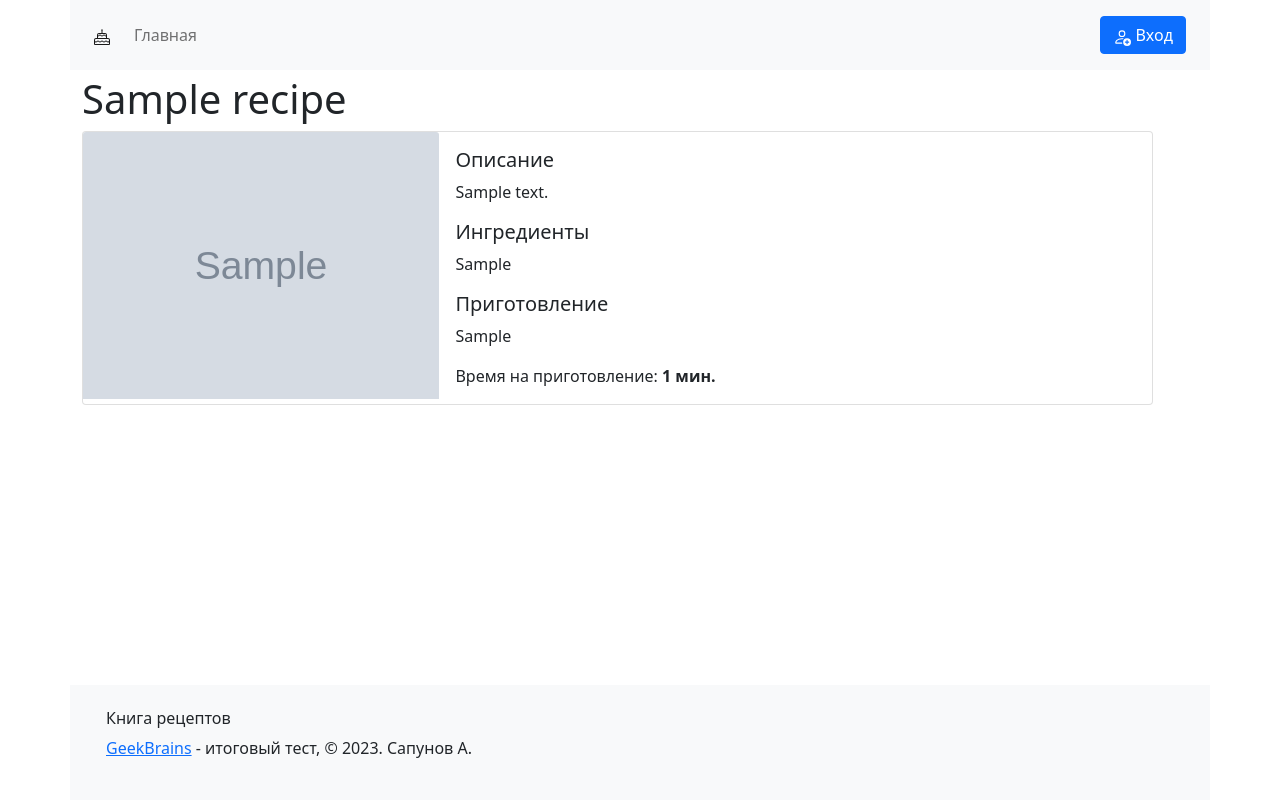
After one commit to jokerjam-s/GB_Recipe, a Django app: page /recipe_view/1 in a window 1280 px wide. The commit adds this page. Run offline with Django 4.2, Linux system fonts and the light colour scheme; tables that the repository leaves empty hold one stand-in row (values such as "Sample post"); grey boxes marked "Sample" are stand-in pictures; some libraries are stand-ins or nearby versions.

Commit message:
view detail ready

```diff
--- a/cuisine/cuisine/urls.py
+++ b/cuisine/cuisine/urls.py
@@ -14,10 +14,12 @@ Including another URLconf
     1. Import the include() function: from django.urls import include, path
     2. Add a URL to urlpatterns:  path('blog/', include('blog.urls'))
 """
+from django.conf import settings
+from django.conf.urls.static import static
 from django.contrib import admin
 from django.urls import path, include
 
 urlpatterns = [
     path("admin/", admin.site.urls),
-    path("", include('recipe.urls'))
-]
+    path("", include('recipe.urls')),
+] + static(settings.MEDIA_URL, document_root=settings.MEDIA_ROOT)
--- a/cuisine/recipe/forms.py
+++ b/cuisine/recipe/forms.py
@@ -25,4 +25,4 @@ class RecipeAdd(forms.Form):
     time_cook = forms.IntegerField(min_value=1, widget=forms.NumberInput(attrs={'class': 'form-control', }))
     categories = forms.ModelMultipleChoiceField(queryset=categories_data, required=True, to_field_name="id",
                                                 widget=forms.CheckboxSelectMultiple())
-    photo = forms.ImageField(widget=forms.ClearableFileInput(attrs={'class': 'form-control'}))
+    photo = forms.ImageField(widget=forms.ClearableFileInput(attrs={'class': 'form-control'},))
--- a/cuisine/recipe/models.py
+++ b/cuisine/recipe/models.py
@@ -8,6 +8,7 @@ class User(AbstractUser):
     """
     Пользователь системы
     """
+
     def __str__(self):
         return self.username
 
@@ -21,7 +22,7 @@ class Recipe(models.Model):
     ingredients = models.TextField(null=True, default=None)
     steps = models.CharField(max_length=500)
     time_cook = models.IntegerField(default=1, validators=[MinValueValidator(0)])
-    photo = models.ImageField(upload_to='media/', null=True, default=None)
+    photo = models.ImageField(upload_to='img/', null=True, default=None)  # upload_to='img/',
     user = models.ForeignKey(User, on_delete=models.CASCADE)
 
     class Meta:
--- a/cuisine/recipe/urls.py
+++ b/cuisine/recipe/urls.py
@@ -10,4 +10,5 @@ urlpatterns = [
     path("profile/", views.profile, name="profile"),
     path("recipes/add/", views.recipe_add, name="recipe_add"),
     path("recipes/", views.recipes, name="recipes"),
+    path("recipe_view/<int:recipe_id>", views.recipe_view, name="recipe_view"),
 ]
--- a/cuisine/recipe/views.py
+++ b/cuisine/recipe/views.py
@@ -1,7 +1,7 @@
 from django.contrib.auth.decorators import login_required
 from django.core.files.storage import FileSystemStorage
 from django.core.paginator import Paginator, PageNotAnInteger, EmptyPage
-from django.shortcuts import render, redirect
+from django.shortcuts import render, redirect, get_object_or_404
 from django.urls import reverse_lazy
 from django.views.generic import FormView
 
@@ -81,6 +81,12 @@ def recipes(request):
     return render(request, 'recipes.html', {'page': page, 'recipes': recipes_on_page})
 
 
+# @login_required
+def recipe_view(request, recipe_id):
+    recipe = get_object_or_404(models.Recipe, pk=recipe_id)
+    return render(request, "recipe_view.html", {"recipe": recipe})
+
+
 class Register(FormView):
     form_class = forms.UserCreateForm
     template_name = 'registration/register.html'
--- a/cuisine/templates/base.html
+++ b/cuisine/templates/base.html
@@ -13,10 +13,10 @@
 </head>
 <body>
 
-<div class="container-xxl">
+<div class="container-lg">
 
     <section class="fixed-top">
-        <nav class="navbar navbar-expand-lg navbar-light bg-light">
+        <nav class="navbar navbar-expand-lg navbar-light bg-light container-lg">
             <div class="container-fluid">
                 <a class="navbar-brand" href="/">
                     <svg xmlns="http://www.w3.org/2000/svg" width="16" height="16" fill="currentColor"
@@ -81,20 +81,18 @@
         </nav>
     </section>
 
-    <section style="min-height:65vmin; position: absolute; padding: 75px 0 100px; width: 96vw">
+    <section style="padding: 75px 0 100px; width: 96%">
         {% block content %}
 
         {% endblock %}
     </section>
 
 
-    <footer class="fixed-bottom bg-light">
-        <div class=">
-            <div class="row">
-                <div class="col m-4">
-                    <h6>Книга рецептов</h6>
-                    <p><a href="https://gb.ru">GeekBrains</a> - итоговый тест, &copy; 2023. Сапунов А.</p>
-                </div>
+    <footer class="fixed-bottom bg-light container-lg">
+        <div class="row">
+            <div class="col m-4">
+                <h6>Книга рецептов</h6>
+                <p><a href="https://gb.ru">GeekBrains</a> - итоговый тест, &copy; 2023. Сапунов А.</p>
             </div>
         </div>
     </footer>
--- a/cuisine/templates/recipe_add.html
+++ b/cuisine/templates/recipe_add.html
@@ -2,7 +2,7 @@
 
 {% block content %}
     <h1 class="text-center">Новый рецепт</h1>
-    <div class="col-lg-4 col-md-6 mb-3 ms-auto me-auto">
+    <div class="col-lg-6 col-md-8 mb-4 ms-auto me-auto">
         <form method="post" enctype="multipart/form-data">
             {% csrf_token %}
 
--- a/cuisine/templates/recipe_detail.html
+++ /dev/null
@@ -1,5 +0,0 @@
-{% extends 'base.html' %}
-
-{% block content %}
-
-{% endblock %}
--- /dev/null
+++ b/cuisine/templates/recipe_view.html
@@ -0,0 +1,30 @@
+{% extends 'base.html' %}
+
+{% block content %}
+    <h1>{{ recipe.title }}</h1>
+
+    <div class="card mb-3" style="max-width: 100%;">
+        <div class="row g-0">
+            <div class="col-md-4">
+                <img src="{{ recipe.photo.url }}" class="card-img-top" alt="..." width="400px">
+            </div>
+            <div class="col-md-8">
+                <div class="card-body">
+                    <h5 class="Описание">Описание</h5>
+                    <p class="card-text">{{ recipe.description }}</p>
+                    <h5 class="Описание">Ингредиенты</h5>
+                    <p class="card-text">{{ recipe.ingredients }}</p>
+                    <h5 class="Описание">Приготовление</h5>
+                    <p class="card-text">{{ recipe.steps }}</p>
+                    <p class="card-text">Время на приготовление: <span
+                            class="fw-bold">{{ recipe.time_cook }} мин.</span>
+                    </p>
+                </div>
+            </div>
+        </div>
+    </div>
+
+
+
+
+{% endblock %}
--- a/cuisine/templates/recipes.html
+++ b/cuisine/templates/recipes.html
@@ -35,7 +35,7 @@
                     <tr>
 
                         <td>
-                            <a class="link-secondary " href="/">
+                            <a class="link-secondary " href="{% url 'recipe_view' recipe_id=recipe.id %}">
                                 {{ recipe.title }}
                             </a>
                         </td>
```
Also changed, not shown: cuisine/cuisine/settings.py (+5 -4 lines), 1 other file.
